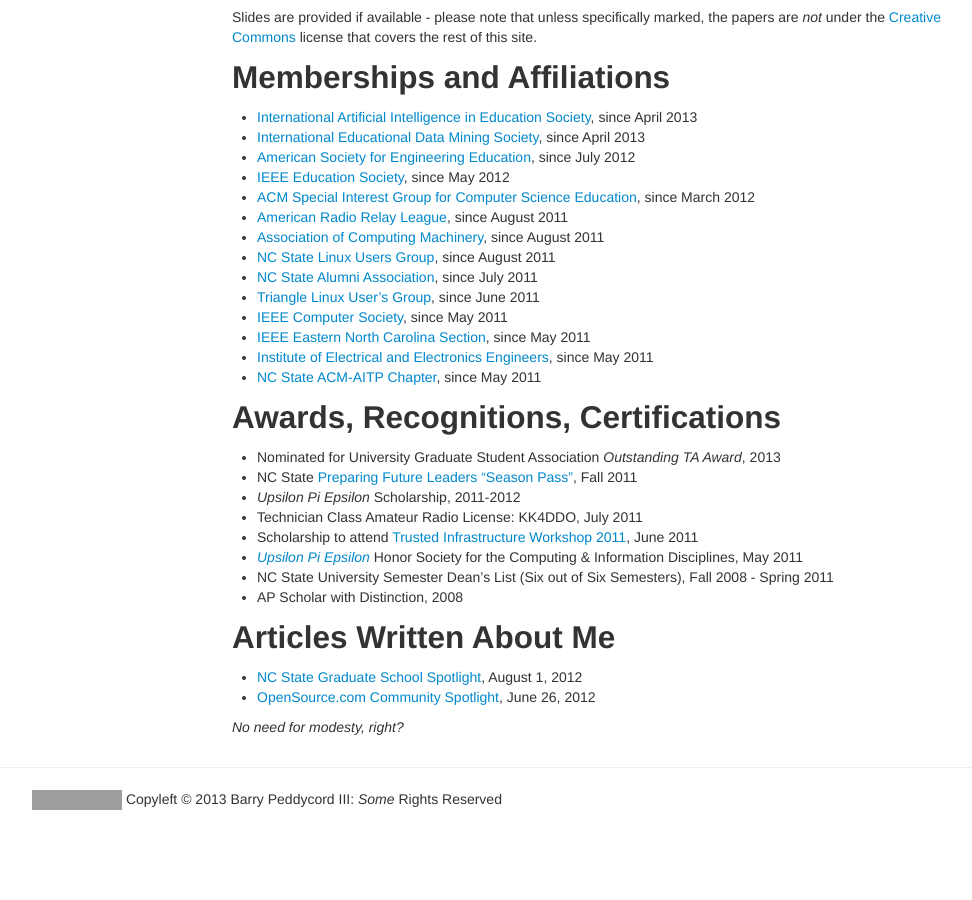
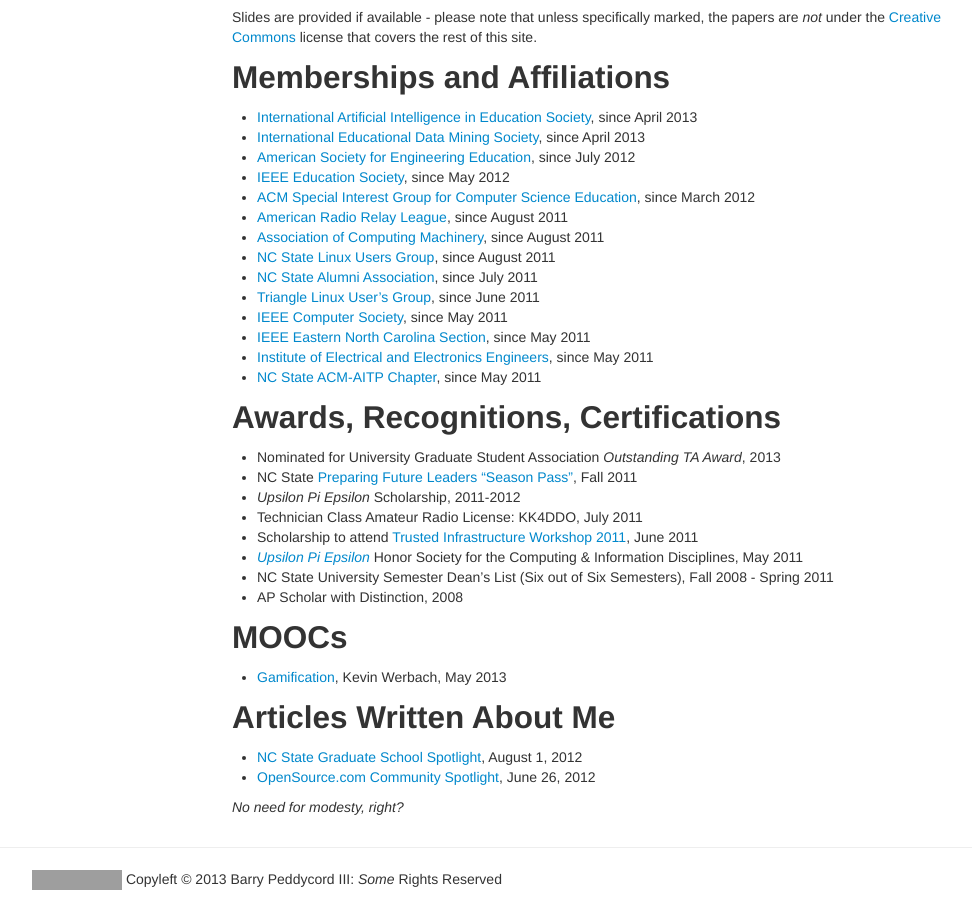
Before and after one commit to isharacomix/oldsite, a Jekyll site: the page built from cv.md, in a window 1280 px wide and 900 px high, scrolled down 2393 px. Shown: the whole window, without its empty margins (123-1095 px from the left). Built offline with Jekyll 4.4.1, drawn with Linux system fonts in a browser that asks for light colours; before the commit the page ends 3213 px from its top, so only the background shows below that; grey boxes are pictures that could not be loaded.

Commit message:
Added MOOCs to CV.

```diff
--- a/cv.md
+++ b/cv.md
@@ -54,14 +54,12 @@
 
 Public Scholarship
 ------------------
-
  * **Barry Peddycord III**. "[LISA 2012: What the USENIX Large Installation System Administration conference has going for it](http://opensource.com/education/13/1/LISA-2012-report)". In *[Opensource.com](http://opensource.com)*. January 10, 2013.
 
 
 
 Teaching Experience
 -------------------
-
  * CSC 326: Software Engineering, Lab Instructor, Spring 2013 (2 sections, 25 and 25 students)
  * CSC 326: Software Engineering, Lab Instructor, Fall 2012 (2 sections, 12 and 17 students)
 
@@ -69,7 +67,6 @@
 
 Service and Leadership
 ----------------------
-
  * [NC State University Graduate Student Association](http://ugsa.ncsu.edu), Vice President of Communications, Fall 2013 - Spring 2014
  * [Triangle Linux Users Group](http://trilug.org), Steering Committee, since May 2013
  * [IEEE Eastern NC Section Executive Committee](http://sites.ieee.org/encs/), Secretary, since January 2013
@@ -89,7 +86,6 @@
 
 Presentations and Talks
 -----------------------
-
  * *Hacking the NES*, [BarCampRDU](http://barcamp.org), May 18, 2013
  * *I am not a Computer Scientist: Talking about Interdisciplinary Research*, [Women in Computer Science](http://ncsu.orgsync.com/org/wics/) Symposium, April 26, 2013
  * *[AP Computer Science Principles Resource Development]({{site.baseurl}}files/stars_poster_bjc_moodle.pdf)*, [STARS](http://stars.csc.ncsu.edu) poster session, April 23, 2012
@@ -114,7 +110,6 @@
 
 Memberships and Affiliations
 ----------------------------
-
  * [International Artificial Intelligence in Education Society](http://iaied.org), since April 2013
  * [International Educational Data Mining Society](http://educationaldatamining.org/), since April 2013
  * [American Society for Engineering Education](http://www.asee.org), since July 2012
@@ -134,7 +129,6 @@
 
 Awards, Recognitions, Certifications
 ------------------------------------
-
  * Nominated for University Graduate Student Association *Outstanding TA Award*, 2013
  * NC State [Preparing Future Leaders "Season Pass"](http://www.ncsu.edu/grad/preparing-future-leaders/season-pass/season-passholders.html), Fall 2011
  * *Upsilon Pi Epsilon* Scholarship, 2011-2012
@@ -145,10 +139,13 @@
  * AP Scholar with Distinction, 2008
 
 
+MOOCs
+-----
+ * [Gamification]({{site.baseurl}}files/mooc_gamification2013.pdf), Kevin Werbach, May 2013
+
 
 Articles Written About Me
 -------------------------
-
  * [NC State Graduate School Spotlight](http://www.ncsu.edu/grad/stories/peddycord.html), August 1, 2012
  * [OpenSource.com Community Spotlight](http://opensource.com/should-be/12/6/community-spotlight-barry-peddycord-iii-phd-student-computer-science), June 26, 2012
 
```
Also changed, not shown: 1 other file.
